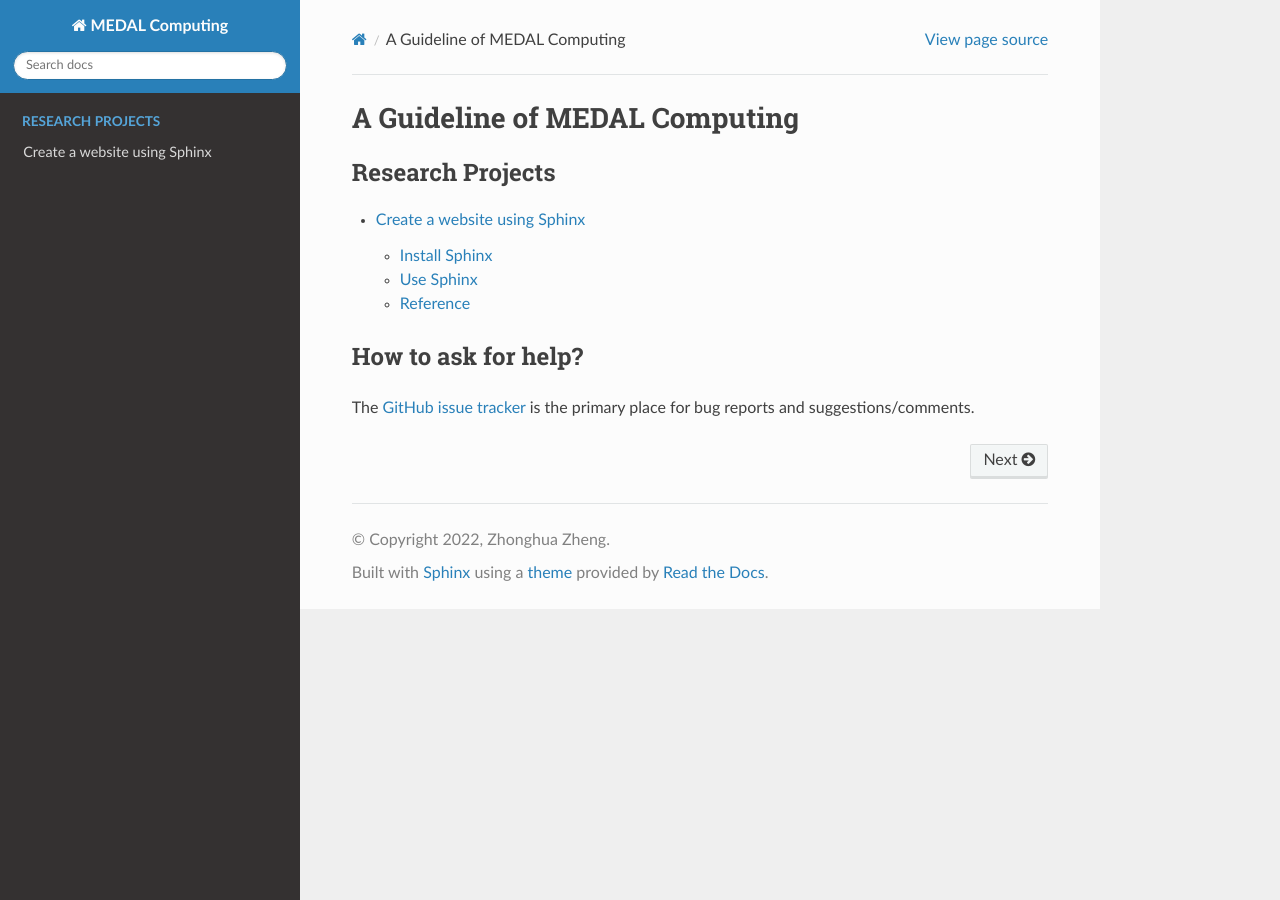
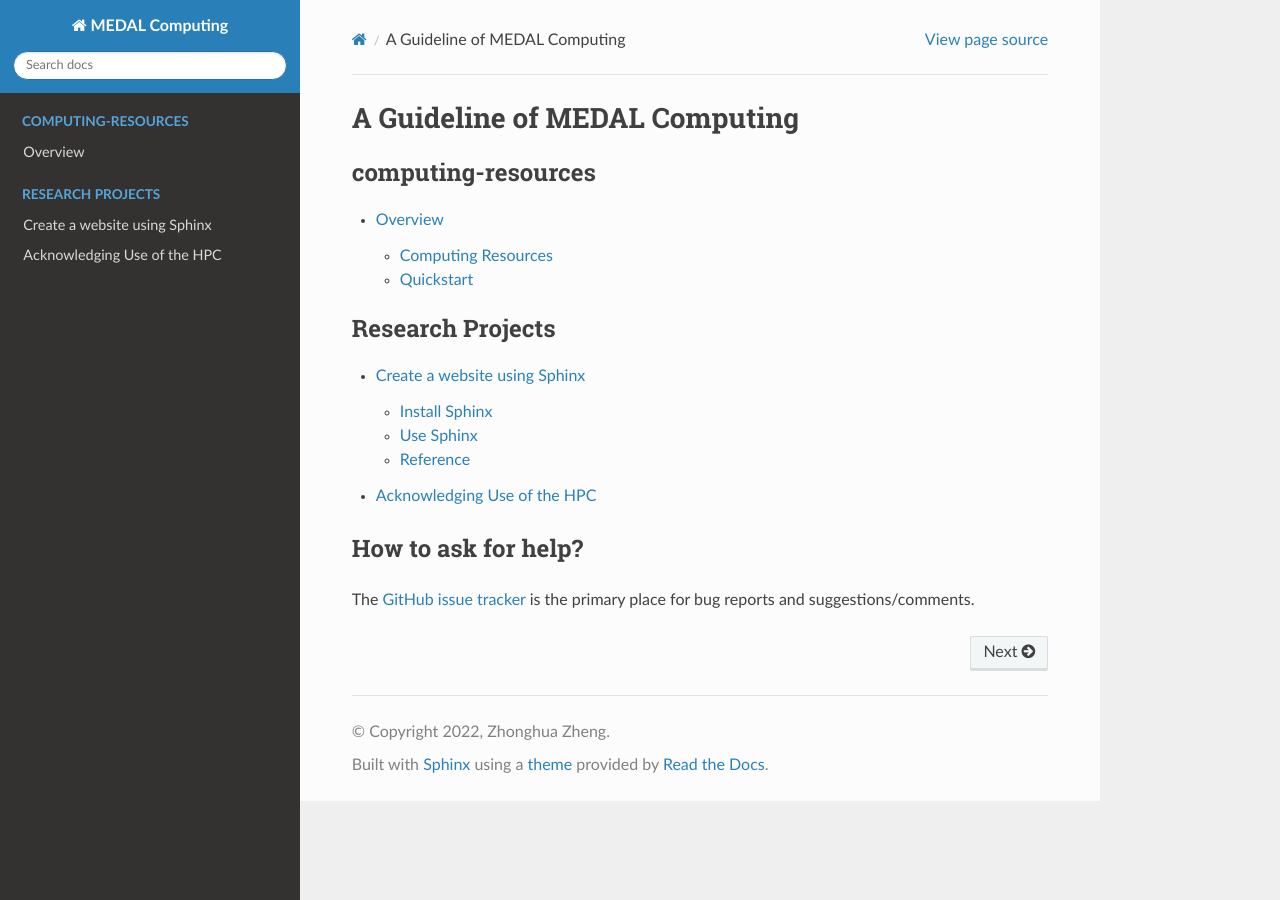
Before and after one commit to envdes/computing, a Sphinx documentation site: the page built from docs/index.rst, in a window 1280 px wide. Built offline with Sphinx 7.4.7 and the Read the Docs theme 2.0.0, drawn with Linux system fonts in a browser that asks for light colours; some of the changed lines change nothing that is shown.

Commit message:
added info about CSF

````diff
--- a/docs/index.rst
+++ b/docs/index.rst
@@ -12,9 +12,16 @@ A Guideline of MEDAL Computing
 
 .. toctree::
    :maxdepth: 2
+   :caption: computing-resources
+
+   pages/computing-resources/overview.md
+
+.. toctree::
+   :maxdepth: 2
    :caption: Research Projects
 
    pages/research-projects/create_a_website_using_sphinx.md
+   pages/research-projects/acknowledgement.md
 
 
 How to ask for help?
--- /dev/null
+++ b/docs/pages/computing-resources/overview.md
@@ -0,0 +1,21 @@
+## Overview
+
+### Computing Resources
+
+Members of our lab have access to the following High Performance Computing (HPC) resources:
+
+- [ARCHER2](https://www.archer2.ac.uk/) (a world class advanced computing resource for UK researchers)
+- [Bede](https://n8cir.org.uk/supporting-research/facilities/bede/) (the [N8 CIR](https://n8cir.org.uk/about/)’s new high performance computing platform)
+- [CSF](https://ri.itservices.manchester.ac.uk/csf3/) (Computational Shared Facility, the HPC cluster at The University of Manchester, [~8,644 cores + 100 GPUs](https://ri.itservices.manchester.ac.uk/csf3/overview/configuration/))
+
+We also have an in-house GPU workstation (NVIDIA® RTXTM A5000, 24 GB GDDR6)
+
+### Quickstart
+
+- CSF
+  - Getting Started ([link](https://ri.itservices.manchester.ac.uk/csf3/getting-started/))
+    - how to log in (INCLUDING from off campus)
+    - filesystem availability, usage and policy
+    - accessing software
+    - a 10 minute tutorial about batch (recommended, all work must be submitted to this)
+  - Introduction to the CSF Course Materials ([link](https://ri.itservices.manchester.ac.uk/course/rcsf/))
--- /dev/null
+++ b/docs/pages/research-projects/acknowledgement.md
@@ -0,0 +1,7 @@
+## Acknowledging Use of the HPC
+
+Acknowledging Use of the CSF ([link](https://ri.itservices.manchester.ac.uk/csf3/overview/ack/))
+
+```
+“The authors would like to acknowledge the assistance given by Research IT and the use of the Computational Shared Facility at The University of Manchester.”
+```
````
